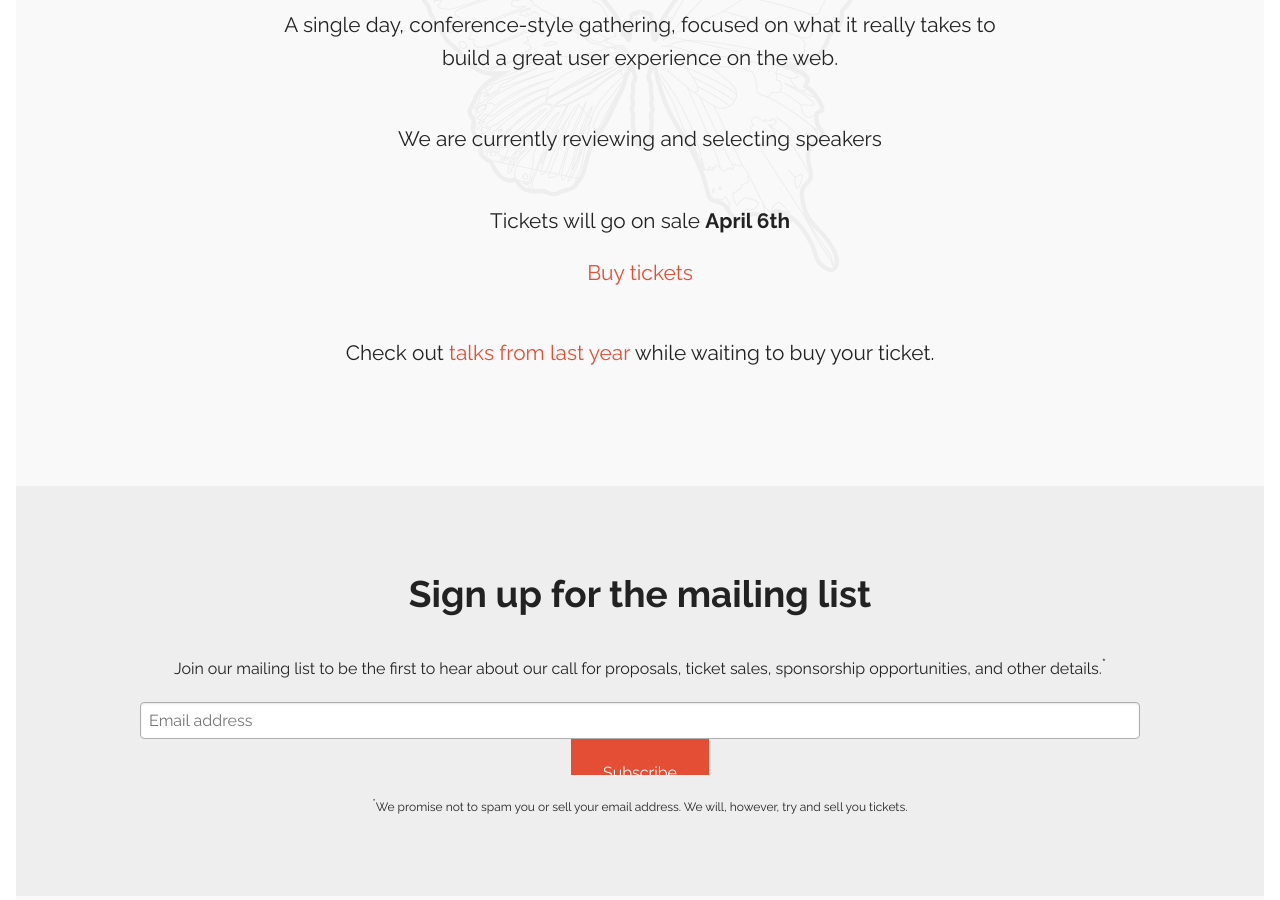
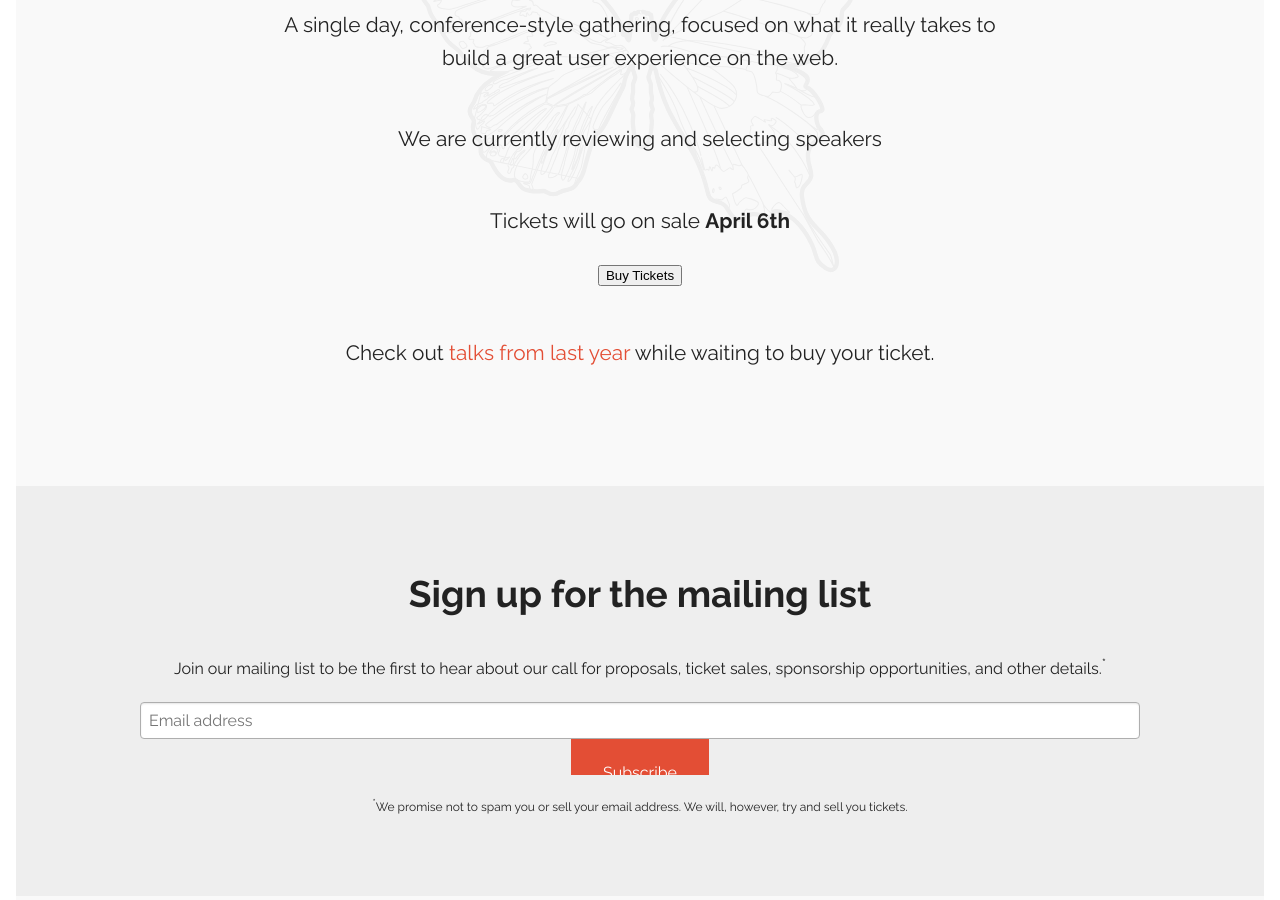
Before and after one commit to AgilionApps/ux-burlington-2017, a Jekyll site: the page built from index.html, in a window 1280 px wide and 900 px high, scrolled down 387 px. Built offline with Jekyll 4.4.1, drawn with Linux system fonts in a browser that asks for light colours; some web fonts are replaced; comment, search, counter and statistics services are not loaded.

Commit message:
Use a button

```diff
--- a/index.html
+++ b/index.html
@@ -16,7 +16,7 @@ meta_keywords:
     <p>We are currently reviewing and selecting speakers</p>
     <p>Tickets will go on sale <b>April 6th</b></p>
 
-    <a class="button-lrg" href="https://ti.to/ux-burlington/2017">Buy tickets</a>
+    <input type="button" class="button-lrg" onclick="location.href='https://ti.to/ux-burlington/2017';" value="Buy Tickets" />
 
     <p>Check out <a href="https://vimeo.com/album/4035061">talks from last year</a> while waiting to buy your ticket.</p>
 
```
